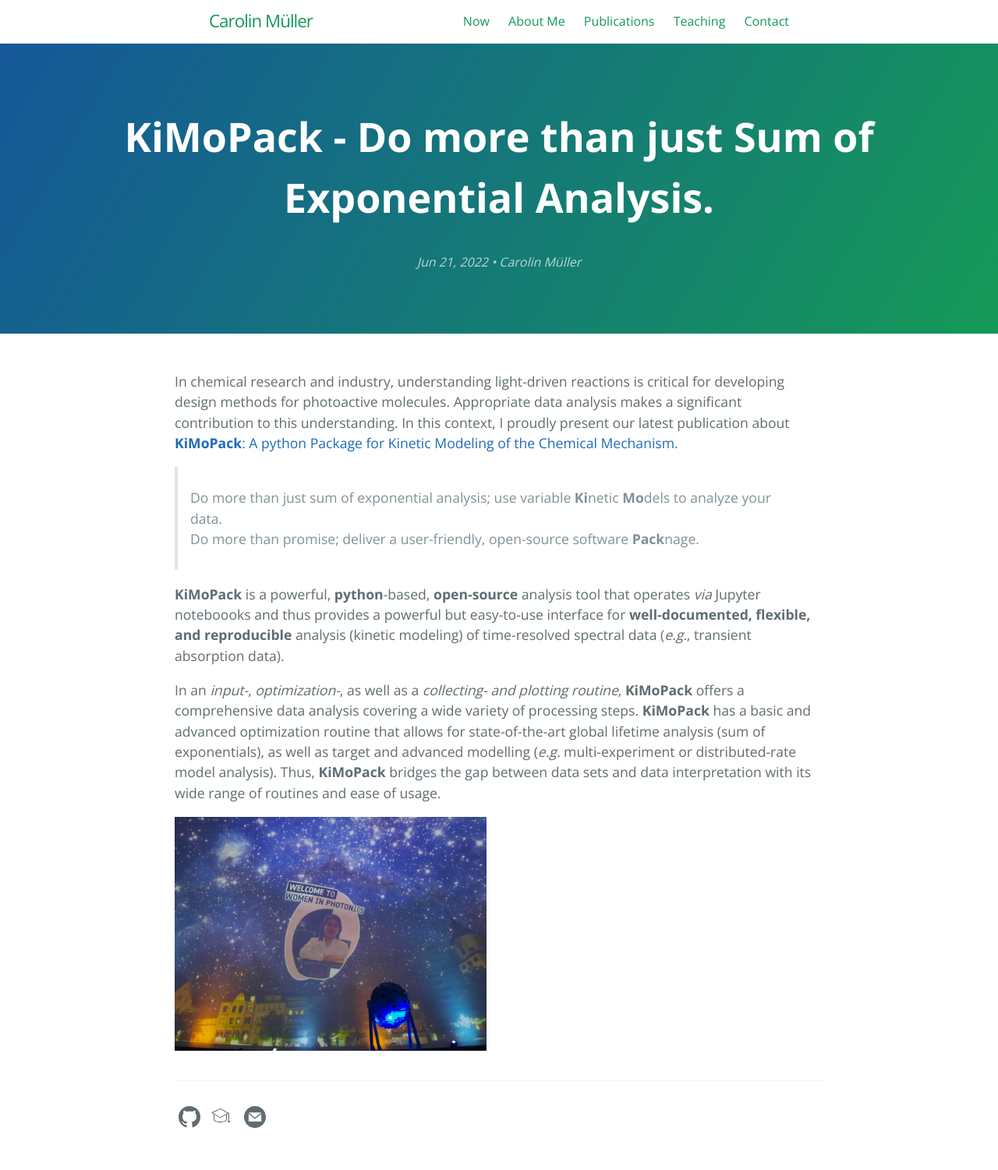
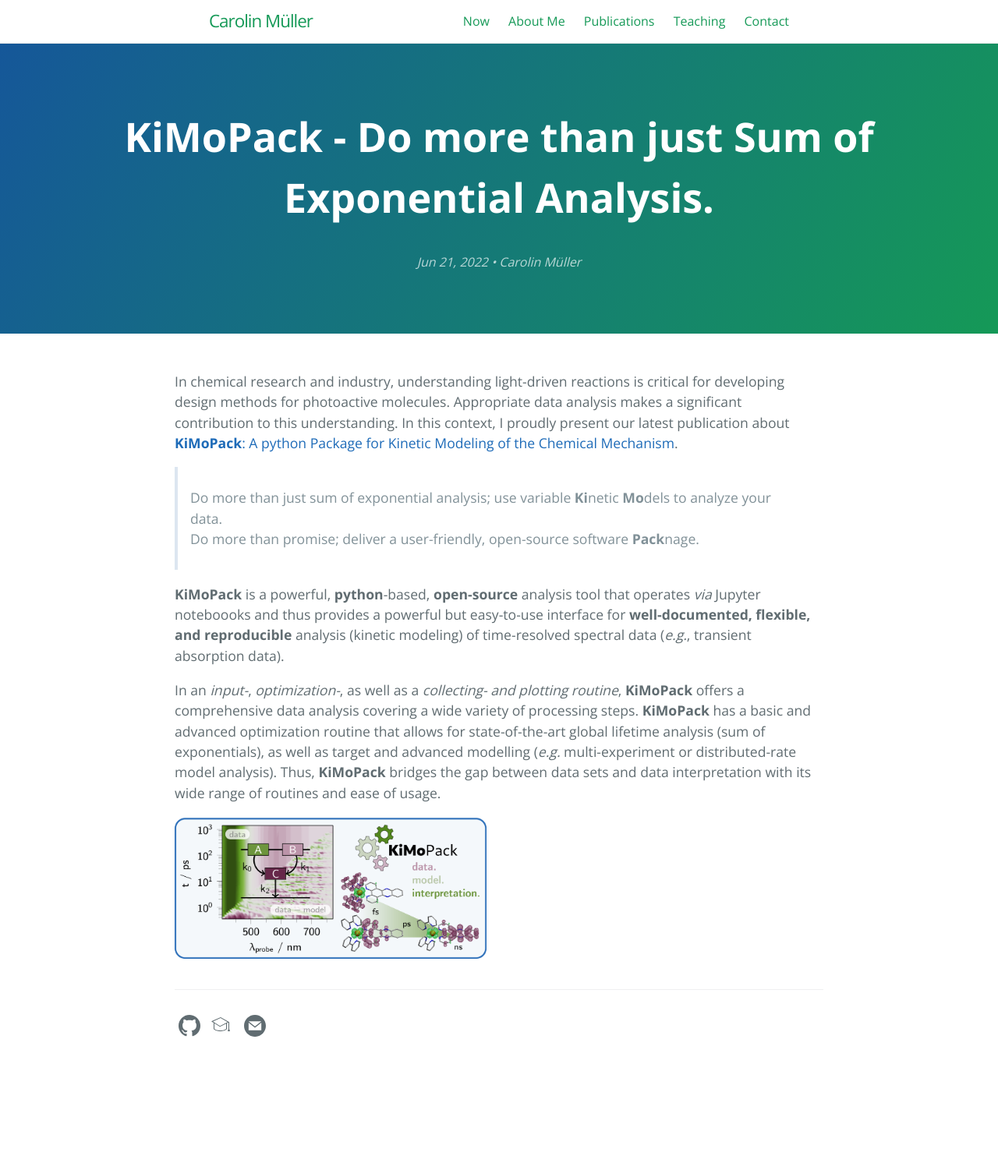
Before and after one commit to carolin-m/carolin-m.github.io, a Jekyll site: the page built from _posts/2022-06-21-KiMoPack.md, in a window 1280 px wide. Shown: the whole page at 78% size. Built offline with Jekyll 4.4.1, drawn with Linux system fonts in a browser that asks for light colours; after the commit the page ends 1384 px from its top, so only the background shows below that.

Commit message:
Update 2022-06-21-KiMoPack.md

```diff
--- a/_posts/2022-06-21-KiMoPack.md
+++ b/_posts/2022-06-21-KiMoPack.md
@@ -16,4 +16,4 @@ In this context, I proudly present our latest publication about [**KiMoPack**: A
 In an *input-*, *optimization-*, as well as a *collecting- and plotting routine*, **KiMoPack** offers a comprehensive data analysis covering a wide variety of processing steps.
 **KiMoPack** has a basic and advanced optimization routine that allows for state-of-the-art global lifetime analysis (sum of exponentials), as well as target and advanced modelling (*e.g.* multi-experiment or distributed-rate model analysis). Thus, **KiMoPack** bridges the gap between data sets and data interpretation with its wide range of routines and ease of usage.
 
-<img width=400 src='https://raw.githubusercontent.com/carolin-m/carolin-m.github.io/main/images/WiP_Jena_2022.jpeg'>
+<img width=400 src='https://raw.githubusercontent.com/carolin-m/carolin-m.github.io/main/images/TOC_KiMoPack_paper.png'>
```
